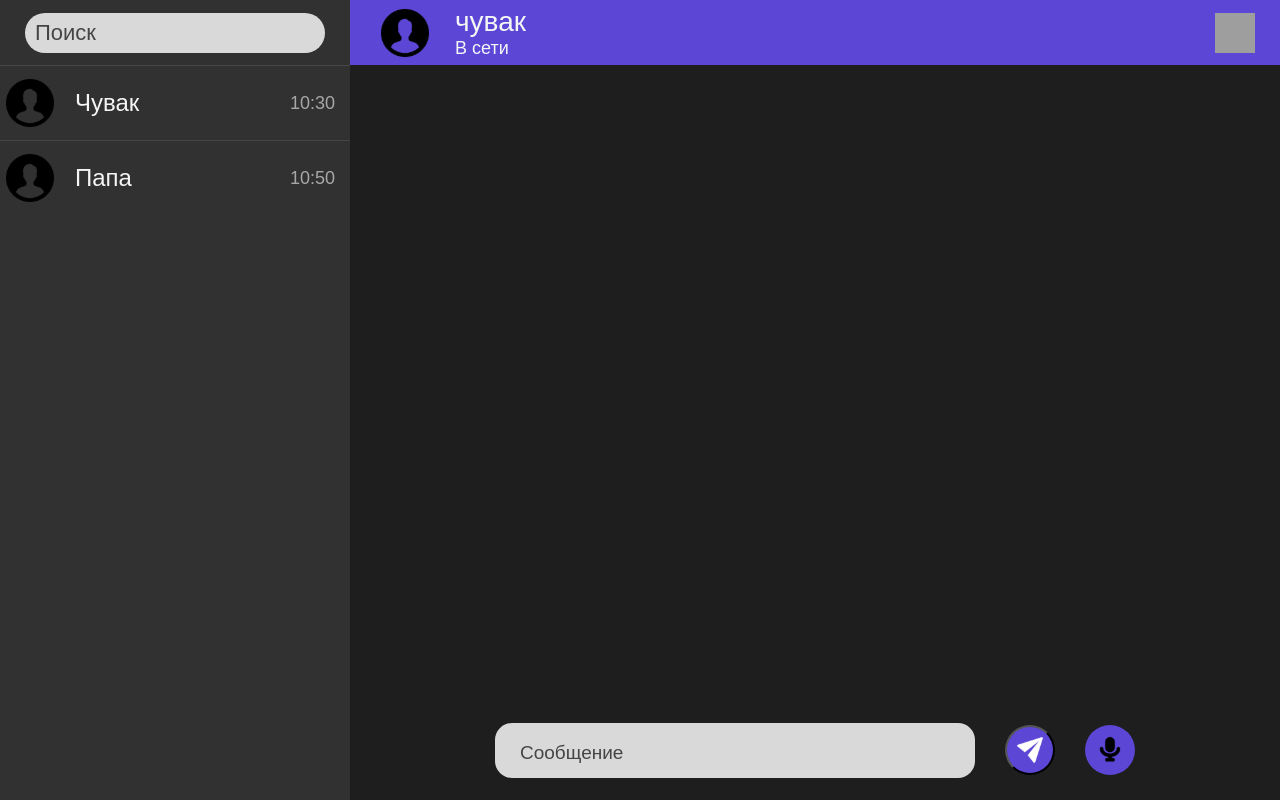
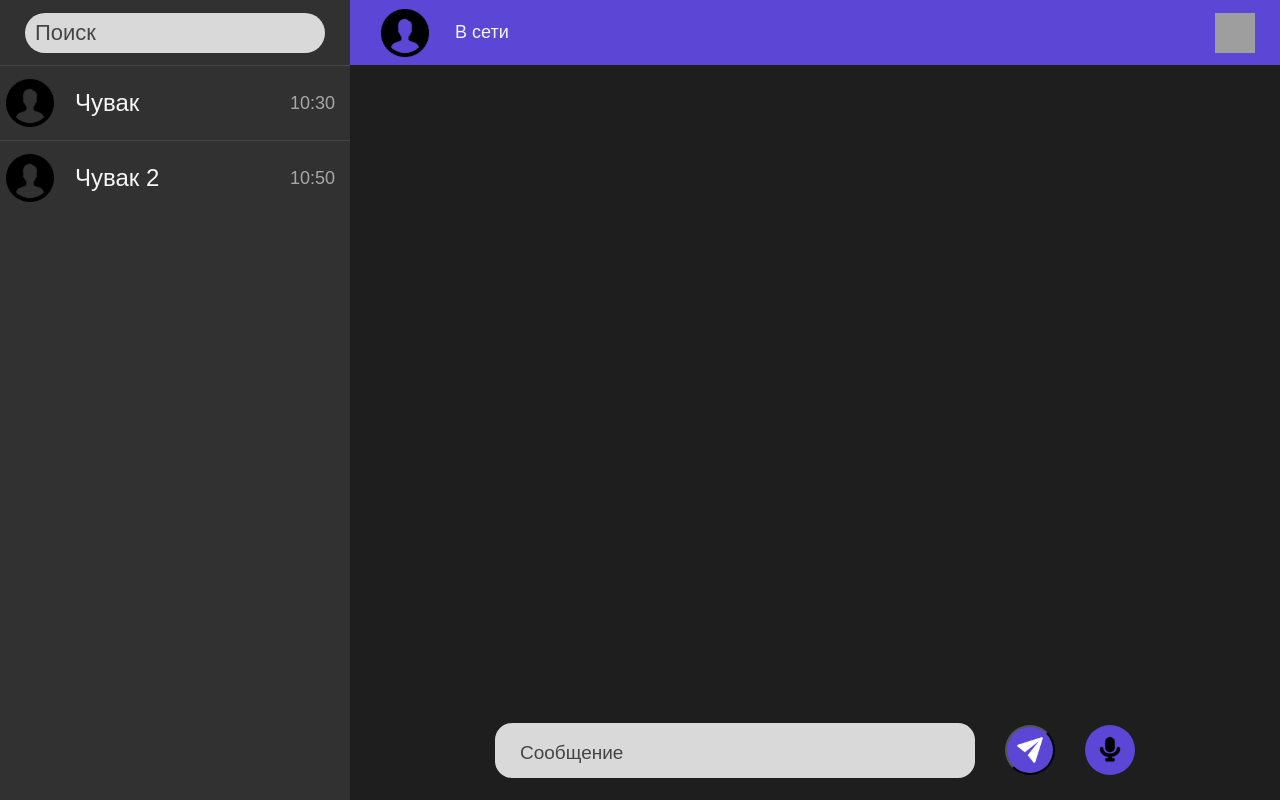
Before and after one commit to ktoto2007/messager, a React (Vite) app: page /chat in a window 1280 px wide. Built offline with nearby package versions, Linux system fonts and the light colour scheme; grey boxes are pictures that could not be loaded.

Commit message:
chat selection

```diff
--- a/src/pages/chatPage.tsx
+++ b/src/pages/chatPage.tsx
@@ -111,6 +111,12 @@ export function ChatPage() {
     currentChatId: state.currentChatId
   })))
 
+  const {chats} = useChat(useShallow(state => ({
+    chats: state.chats
+  })))
+
+  const currentChat = chats.find((chat) => chat.id === currentChatId)
+
   return (
     <div className="container">
       <Nav/>
@@ -119,7 +125,7 @@ export function ChatPage() {
           <div className="header-left">
             <img className="chat-profile" src="src\assets\Profile.svg" alt=""/>
             <div className="name-and-activity">
-              <p className="name-header">чувак</p>
+              <p className="name-header">{currentChat?.name}</p>
               <p className="activity">В сети</p>
             </div>
           </div>
--- a/src/stores.ts
+++ b/src/stores.ts
@@ -42,5 +42,5 @@ interface ChatsStore {
 }
 
 export const useChat = create<ChatsStore>((set) => ({
-    chats: [{id: 'i34rfdu88', name: 'Чувак', time: '10:30', src: "src/assets/Profile.svg"}, {id: 'i34ru88', name: 'Папа', time: '10:50', src: "src/assets/Profile.svg"}]
+    chats: [{id: 'i34rfdu88', name: 'Чувак', time: '10:30', src: "src/assets/Profile.svg"}, {id: 'i34ru88', name: 'Чувак 2', time: '10:50', src: "src/assets/Profile.svg"}]
 }))
```
